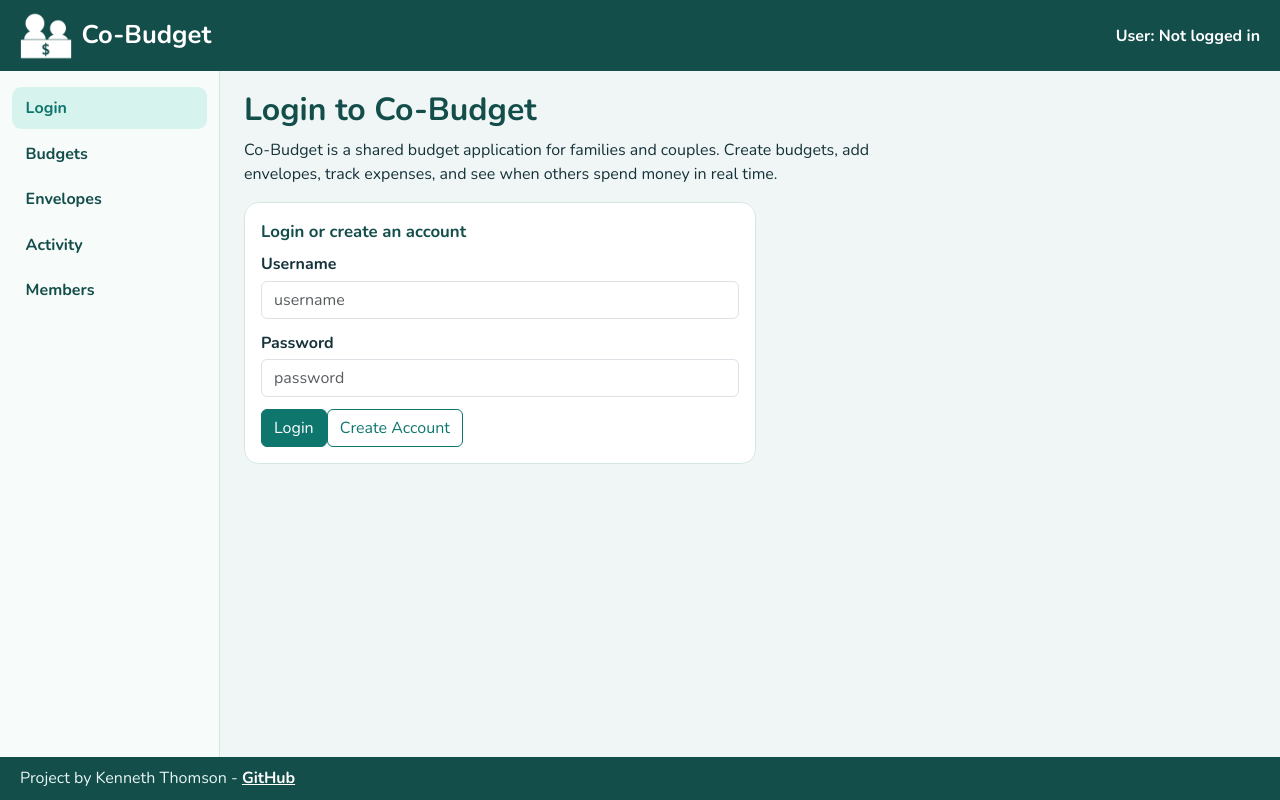
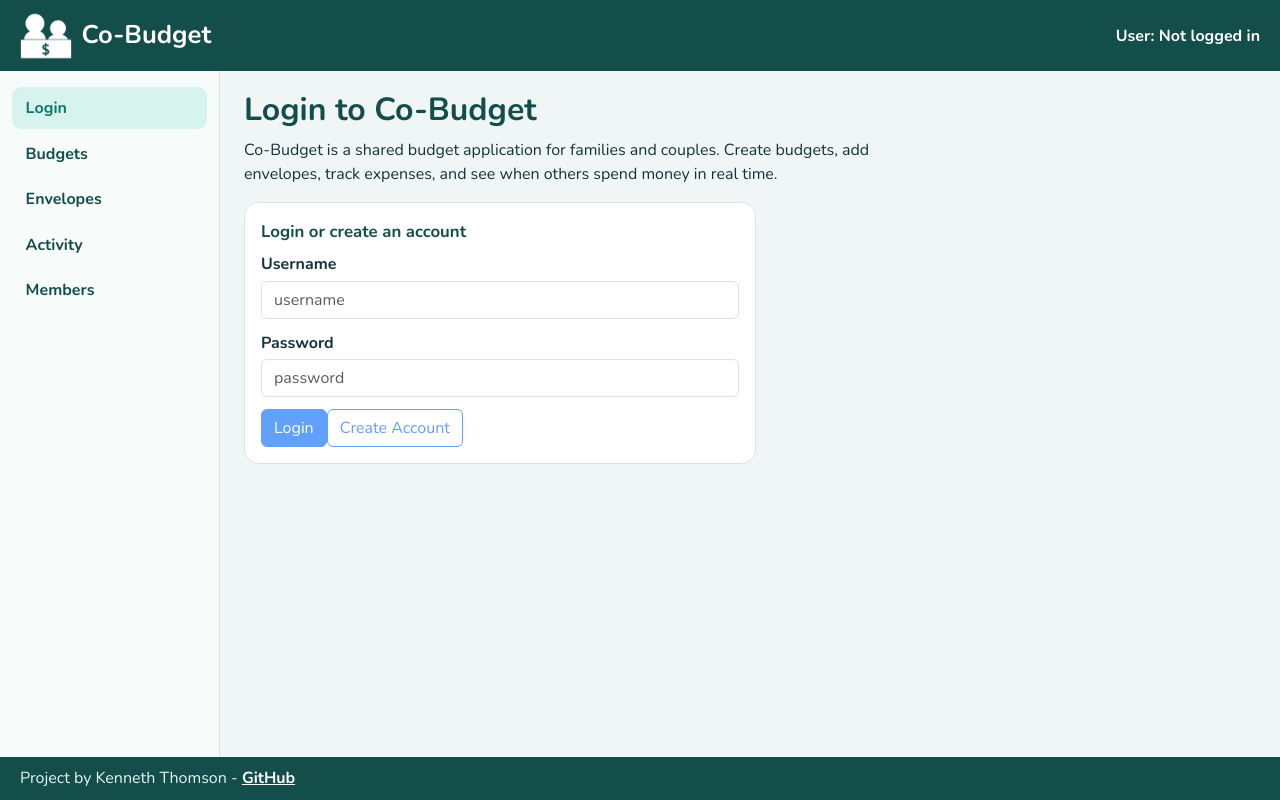
Before and after one commit to KenTheScientist/startup, a React (Vite) app: page / in a window 1280 px wide. Built offline with nearby package versions, Linux system fonts and the light colour scheme.

Commit message:
add rudimentary login

```diff
--- a/src/App.jsx
+++ b/src/App.jsx
@@ -13,6 +13,7 @@ import NotFound from './notFound';
 
 
 export default function App() {
+    const [userName, setUserName] = React.useState(localStorage.getItem('userName') || '');
 
     return (
         <BrowserRouter>
@@ -21,13 +22,13 @@ export default function App() {
             <img src="icon_white.png" alt="" />
             Co-Budget
         </h1>
-        <div>User: <span>Not logged in</span></div>
+        <div>User: <span>{userName || 'Not logged in'}</span></div>
         </header>
 
         <div className="layout">
             <Navigation />
             <Routes>
-                <Route path="/" element={<Login />} />
+                <Route path="/" element={<Login userName={userName} setUserName={setUserName} />} />
                 <Route path="/budgets" element={<Budgets />} />
                 <Route path="/envelopes" element={<Envelopes />} />
                 <Route path="/activity" element={<Activity />} />
--- a/src/login/login.jsx
+++ b/src/login/login.jsx
@@ -1,8 +1,28 @@
+import React from 'react';
 import { useNavigate } from 'react-router-dom';
 import './login.css';
 
-export default function Login() {
+export default function Login({ userName, setUserName }) {
     const navigate = useNavigate();
+    const [name, setName] = React.useState('');
+    const [password, setPassword] = React.useState('');
+    const [error, setError] = React.useState('');
+
+    function auth(create) {
+        // This will be replaced with login/register service calls
+        const users = JSON.parse(localStorage.getItem('users') || '{}');
+        if (create && users[name]) return setError('Username already exists');
+        if (!create && users[name] !== password) return setError('Invalid username or password');
+        if (create) localStorage.setItem('users', JSON.stringify({ ...users, [name]: password }));
+        localStorage.setItem('userName', name);
+        setUserName(name);
+        navigate('/budgets');
+    }
+
+    function logout() {
+        localStorage.removeItem('userName');
+        setUserName('');
+    }
 
     return (
         <main>
@@ -12,15 +32,24 @@ export default function Login() {
                     track expenses, and see when others spend money in real time.
                 </p>
 
-                <form id="login-form" onSubmit={(event) => { event.preventDefault(); navigate('/budgets'); }}>
+                {userName ? (
+                    <div>
+                        <p>Logged in as <strong>{userName}</strong></p>
+                        <button className="btn btn-primary" onClick={() => navigate('/budgets')}>Go to Budgets</button>
+                        <button className="btn btn-outline-primary" onClick={logout}>Logout</button>
+                    </div>
+                ) : (
+                <form id="login-form" onSubmit={(event) => { event.preventDefault(); auth(false); }}>
                     <fieldset>
                     <legend>Login or create an account</legend>
-                    <label>Username <input className="form-control" type="text" name="username" placeholder="username" /></label>
-                    <label>Password <input className="form-control" type="password" name="password" placeholder="password" /></label>
-                    <button className="btn btn-primary" type="submit">Login</button>
-                    <button className="btn btn-outline-primary" type="submit">Create Account</button>
+                    <label>Username <input className="form-control" type="text" value={name} onChange={(e) => setName(e.target.value)} placeholder="username" /></label>
+                    <label>Password <input className="form-control" type="password" value={password} onChange={(e) => setPassword(e.target.value)} placeholder="password" /></label>
+                    {error && <p className="text-danger">{error}</p>}
+                    <button className="btn btn-primary" type="submit" disabled={!name || !password}>Login</button>
+                    <button className="btn btn-outline-primary" type="button" disabled={!name || !password} onClick={() => auth(true)}>Create Account</button>
                     </fieldset>
                 </form>
+                )}
         </main>
     )
 }
```
